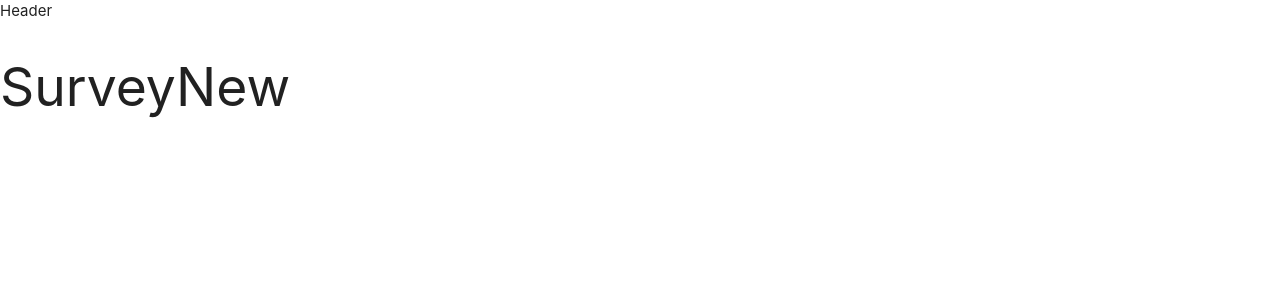
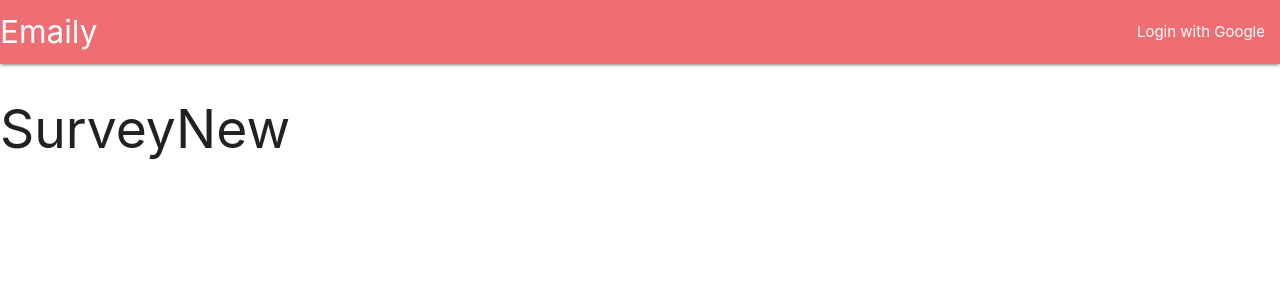
Before and after one commit to Holstein30/NodeWithReact, a React (Create React App) app in the folder client/: page /surveys/new in a window 1280 px wide. Shown: the top 300 px of the page. Built offline with nearby package versions, Linux system fonts and the light colour scheme.

Commit message:
Client Side - base Header styling

```diff
--- a/client/src/components/Header.js
+++ b/client/src/components/Header.js
@@ -2,7 +2,18 @@
 
 class Header extends Component {
     render() {
-        return <div>Header</div>;
+        return (
+            <nav>
+                <div className="nav-wrapper">
+                    <a className="left brand-logo">Emaily</a>
+                    <ul className="right">
+                        <li>
+                            <a>Login with Google</a>
+                        </li>
+                    </ul>
+                </div>
+            </nav>
+        );
     }
 }
 
--- a/client/src/index.js
+++ b/client/src/index.js
@@ -1,4 +1,4 @@
-import materializeCSS from 'materialize-css/dist/css/materialize.min.css';
+import 'materialize-css/dist/css/materialize.min.css';
 import React from 'react';
 import ReactDOM from 'react-dom';
 import { Provider } from 'react-redux';
```
